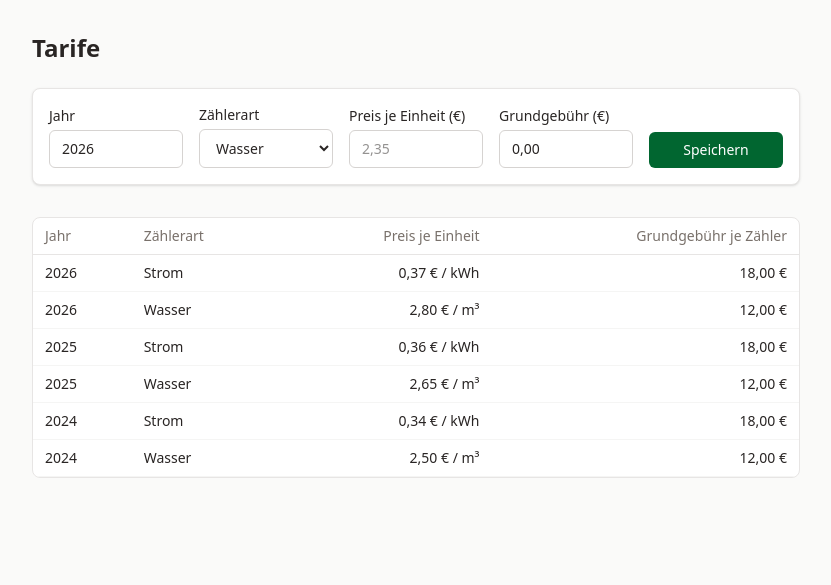
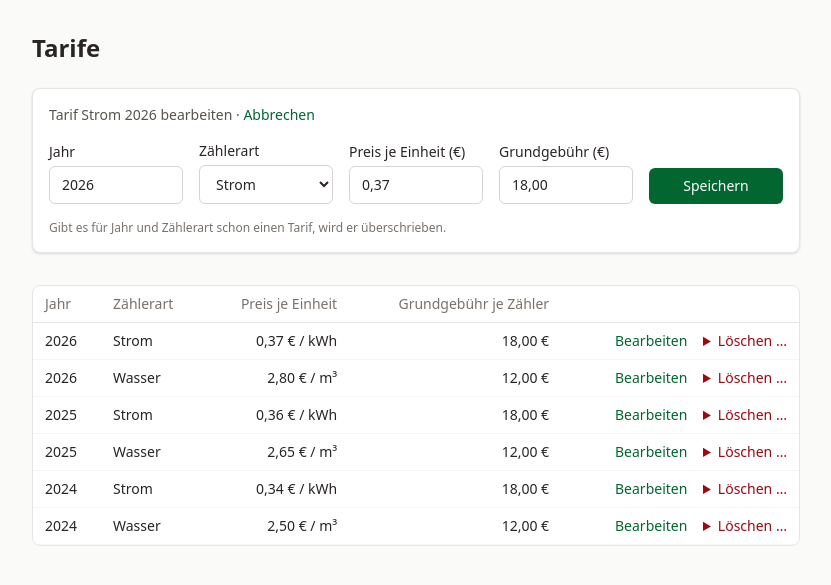
Before and after one commit to Sempris/allotment, a Laravel app: page /tariffs?edit=6 in a window 1280 px wide. Shown: the part 45-630 px from the top of the page, without its empty margins (48-879 px from the left). Run offline with Laravel 12, Linux system fonts and the light colour scheme; a user stored in the database is signed in; data comes from the database, SQL or seed files in the repository; style sheets or scripts are compiled from the project's sources.

Commit message:
Tarife: vorausgefülltes Bearbeiten und Löschen
Ein gelöschter Tarif erscheint in der Abrechnung als 'Tarif fehlt' und
nicht als 0 €.

Co-Authored-By: Claude Fable 5.2 <noreply@anthropic.com>
Claude-Session: https://claude.ai/code/session_01N9EZmLn9wxazydbxwtXxkA

```diff
--- a/app/Http/Controllers/TariffController.php
+++ b/app/Http/Controllers/TariffController.php
@@ -6,15 +6,18 @@ use App\Enums\MeterType;
 use App\Http\Requests\TariffRequest;
 use App\Models\Tariff;
 use Illuminate\Http\RedirectResponse;
+use Illuminate\Http\Request;
 use Illuminate\View\View;
 
 class TariffController extends Controller
 {
-    public function index(): View
+    public function index(Request $request): View
     {
         return view('tariffs.index', [
             'tariffs' => Tariff::query()->orderByDesc('year')->orderBy('meter_type')->get(),
             'types' => MeterType::cases(),
+            // "Bearbeiten" pre-fills the form; saving overwrites the tariff of that year and type.
+            'editing' => $request->filled('edit') ? Tariff::query()->find($request->integer('edit')) : null,
         ]);
     }
 
@@ -30,6 +33,15 @@ class TariffController extends Controller
             ],
         );
 
-        return back()->with('status', 'Tarif gespeichert.');
+        return redirect()->route('tariffs.index')->with('status', 'Tarif gespeichert.');
+    }
+
+    public function destroy(Tariff $tariff): RedirectResponse
+    {
+        $tariff->delete();
+
+        return redirect()->route('tariffs.index')->with(
+            'status', "Tarif {$tariff->meter_type->label()} {$tariff->year} gelöscht. Die Abrechnung {$tariff->year} zeigt ihn jetzt als fehlend an.",
+        );
     }
 }
--- a/app/Support/Milli.php
+++ b/app/Support/Milli.php
@@ -39,6 +39,12 @@ final class Milli
 
     public static function formatCents(int $cents): string
     {
-        return number_format($cents / 100, 2, ',', '.').' €';
+        return self::formatCentsPlain($cents).' €';
+    }
+
+    /** Amount without currency sign, e.g. for form fields: 280 -> "2,80". */
+    public static function formatCentsPlain(int $cents): string
+    {
+        return number_format($cents / 100, 2, ',', '.');
     }
 }
--- a/resources/views/tariffs/index.blade.php
+++ b/resources/views/tariffs/index.blade.php
@@ -5,20 +5,24 @@
 
     <form method="POST" action="{{ route('tariffs.store') }}" class="card mb-8 grid max-w-3xl gap-4 sm:grid-cols-5 sm:items-end">
         @csrf
-        <label class="block text-sm">Jahr <input type="number" name="year" value="{{ old('year', now()->year) }}" class="input"></label>
+        @if ($editing)
+            <p class="text-sm text-stone-600 sm:col-span-5">Tarif {{ $editing->meter_type->label() }} {{ $editing->year }} bearbeiten · <a class="link" href="{{ route('tariffs.index') }}">Abbrechen</a></p>
+        @endif
+        <label class="block text-sm">Jahr <input type="number" name="year" value="{{ old('year', $editing?->year ?? now()->year) }}" class="input"></label>
         <label class="block text-sm">Zählerart
             <select name="meter_type" class="input">
-                @foreach ($types as $type)<option value="{{ $type->value }}">{{ $type->label() }}</option>@endforeach
+                @foreach ($types as $type)<option value="{{ $type->value }}" @selected(old('meter_type', $editing?->meter_type->value) === $type->value)>{{ $type->label() }}</option>@endforeach
             </select>
         </label>
-        <label class="block text-sm">Preis je Einheit (€) <input name="price_per_unit" value="{{ old('price_per_unit') }}" placeholder="2,35" class="input"></label>
-        <label class="block text-sm">Grundgebühr (€) <input name="base_fee" value="{{ old('base_fee', '0,00') }}" class="input"></label>
+        <label class="block text-sm">Preis je Einheit (€) <input name="price_per_unit" value="{{ old('price_per_unit', $editing ? Milli::formatCentsPlain($editing->price_per_unit_cents) : '') }}" placeholder="2,35" class="input"></label>
+        <label class="block text-sm">Grundgebühr (€) <input name="base_fee" value="{{ old('base_fee', $editing ? Milli::formatCentsPlain($editing->base_fee_cents) : '0,00') }}" class="input"></label>
         <button class="btn">Speichern</button>
+        <p class="text-xs text-stone-500 sm:col-span-5">Gibt es für Jahr und Zählerart schon einen Tarif, wird er überschrieben.</p>
     </form>
 
     <div class="max-w-3xl overflow-x-auto rounded-lg border border-stone-200 bg-white">
         <table class="table">
-            <thead><tr><th>Jahr</th><th>Zählerart</th><th class="text-right">Preis je Einheit</th><th class="text-right">Grundgebühr je Zähler</th></tr></thead>
+            <thead><tr><th>Jahr</th><th>Zählerart</th><th class="text-right">Preis je Einheit</th><th class="text-right">Grundgebühr je Zähler</th><th></th></tr></thead>
             <tbody>
             @forelse ($tariffs as $tariff)
                 <tr>
@@ -26,9 +30,19 @@
                     <td>{{ $tariff->meter_type->label() }}</td>
                     <td class="text-right">{{ Milli::formatCents($tariff->price_per_unit_cents) }} / {{ $tariff->meter_type->unit() }}</td>
                     <td class="text-right">{{ Milli::formatCents($tariff->base_fee_cents) }}</td>
+                    <td class="whitespace-nowrap text-right">
+                        <a class="link mr-3" href="{{ route('tariffs.index', ['edit' => $tariff->id]) }}">Bearbeiten</a>
+                        <details class="inline-block text-left">
+                            <summary class="link cursor-pointer text-red-800">Löschen …</summary>
+                            <form method="POST" action="{{ route('tariffs.destroy', $tariff) }}" class="mt-2">
+                                @csrf @method('DELETE')
+                                <button class="btn-danger">Tarif löschen</button>
+                            </form>
+                        </details>
+                    </td>
                 </tr>
             @empty
-                <tr><td colspan="4" class="text-stone-500">Noch keine Tarife.</td></tr>
+                <tr><td colspan="5" class="text-stone-500">Noch keine Tarife.</td></tr>
             @endforelse
             </tbody>
         </table>
--- a/routes/web.php
+++ b/routes/web.php
@@ -43,4 +43,5 @@ Route::middleware('auth')->group(function () {
 
     Route::get('/tariffs', [TariffController::class, 'index'])->name('tariffs.index');
     Route::post('/tariffs', [TariffController::class, 'store'])->name('tariffs.store');
+    Route::delete('/tariffs/{tariff}', [TariffController::class, 'destroy'])->name('tariffs.destroy');
 });
```
Also changed, not shown: tests/Feature/TariffManagementTest.php (added, +58 -0 lines).
